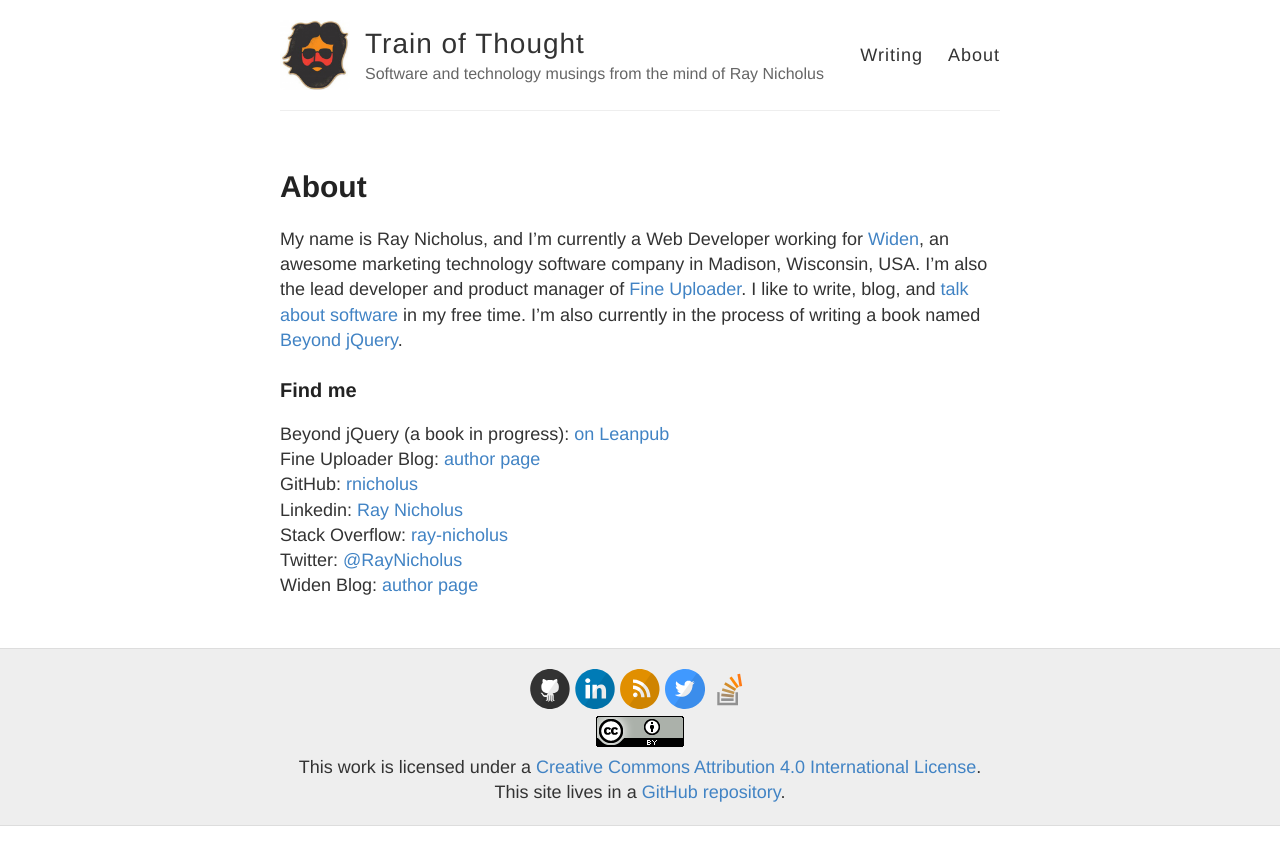
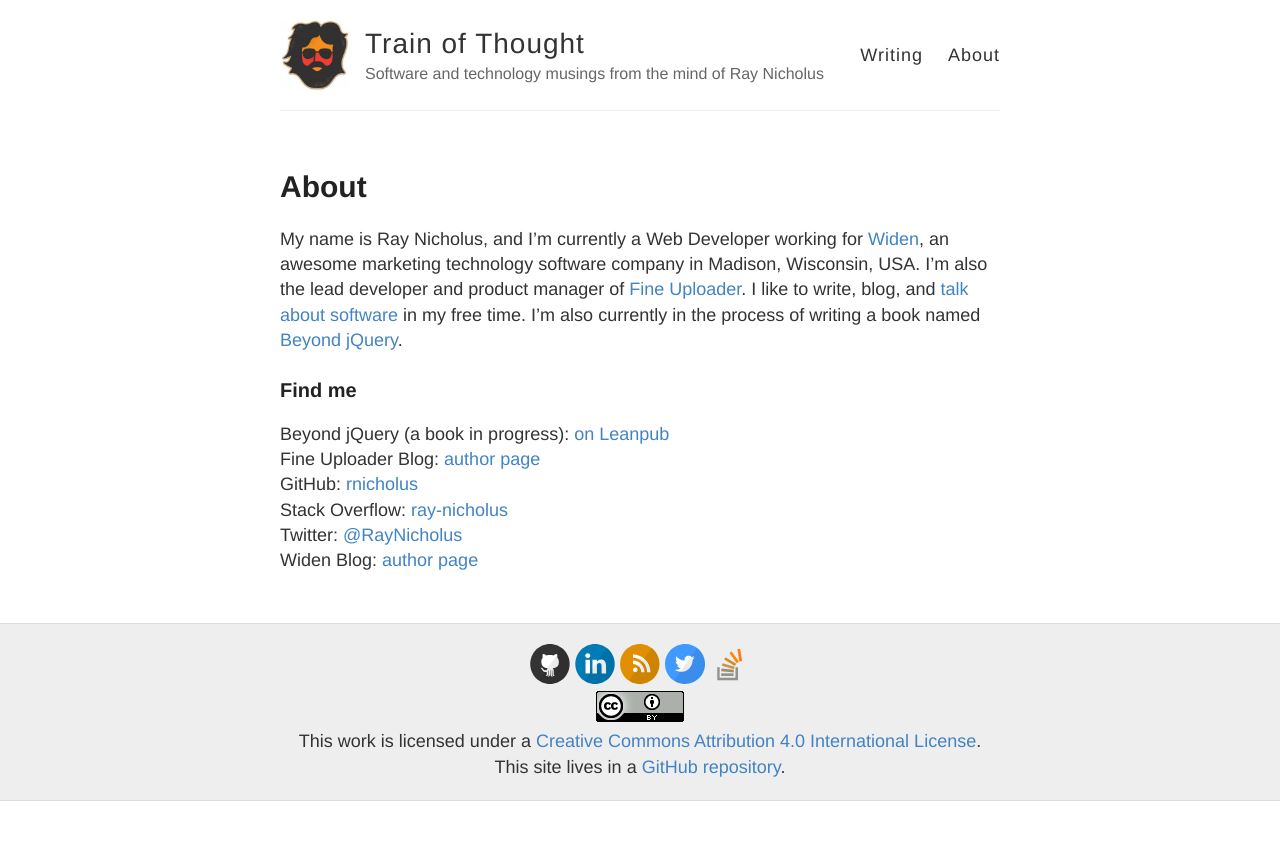
Before and after one commit to rnicholus/raynicholus.com, a Jekyll site: the page built from about.md, in a window 1280 px wide. Shown: the top 865 px of the page. Built offline with Jekyll 4.4.1, drawn with Linux system fonts in a browser that asks for light colours; Markdown is read by kramdown in place of the engine named in the settings.

Commit message:
linkedin in useless

```diff
--- a/about.md
+++ b/about.md
@@ -14,7 +14,6 @@
 Beyond jQuery (a book in progress): [on Leanpub](https://leanpub.com/beyondjquery)
 Fine Uploader Blog: [author page](http://blog.fineuploader.com/author/rnicholus/)
 GitHub: [rnicholus](https://github.com/rnicholus)
-Linkedin: [Ray Nicholus](http://www.linkedin.com/pub/ray-nicholus/90/5b5/8b3/)
 Stack Overflow: [ray-nicholus](http://stackoverflow.com/users/486979/ray-nicholus)
 Twitter: [@RayNicholus](https://twitter.com/RayNicholus)
 Widen Blog: [author page](http://www.widen.com/blog/ray-nicholus)
```
